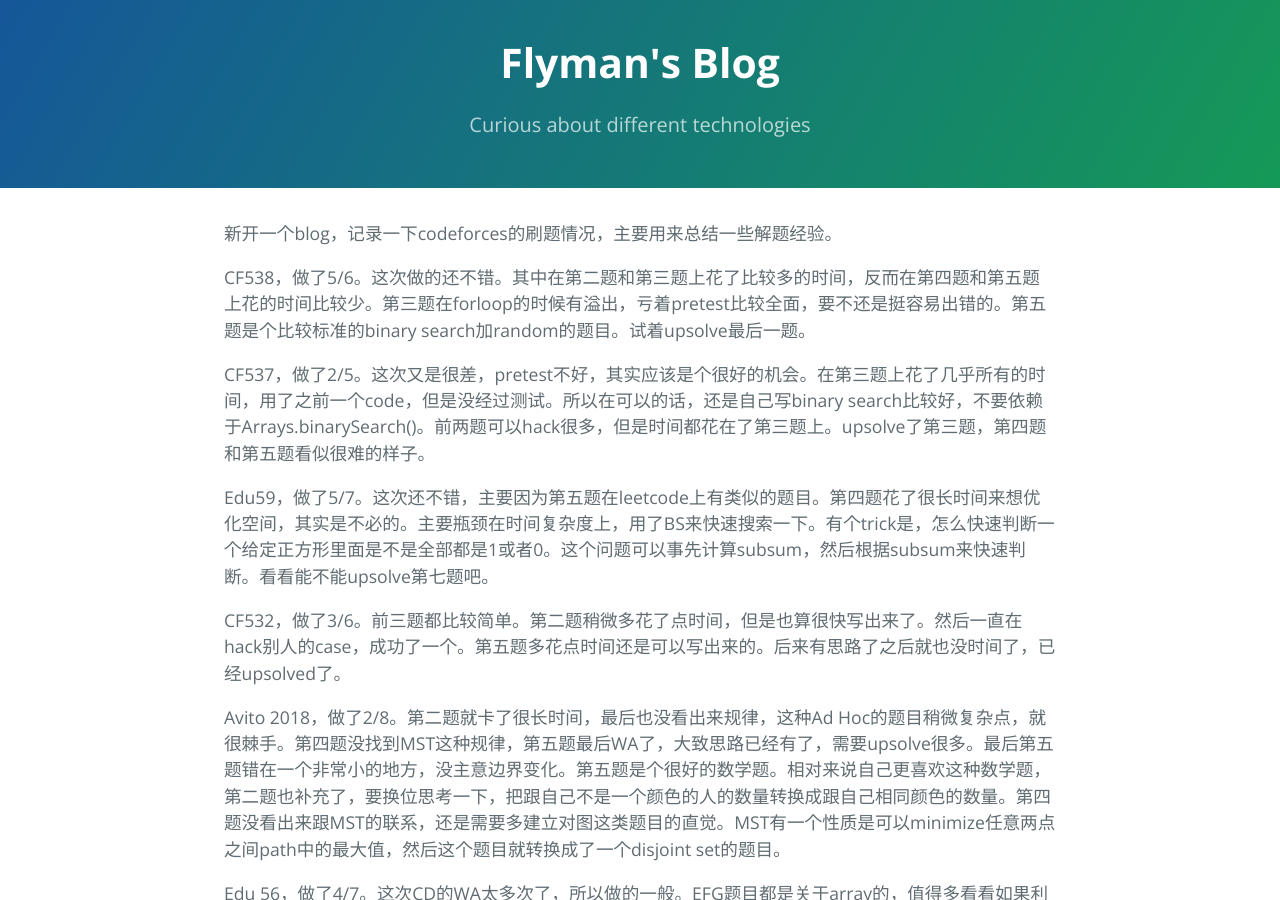
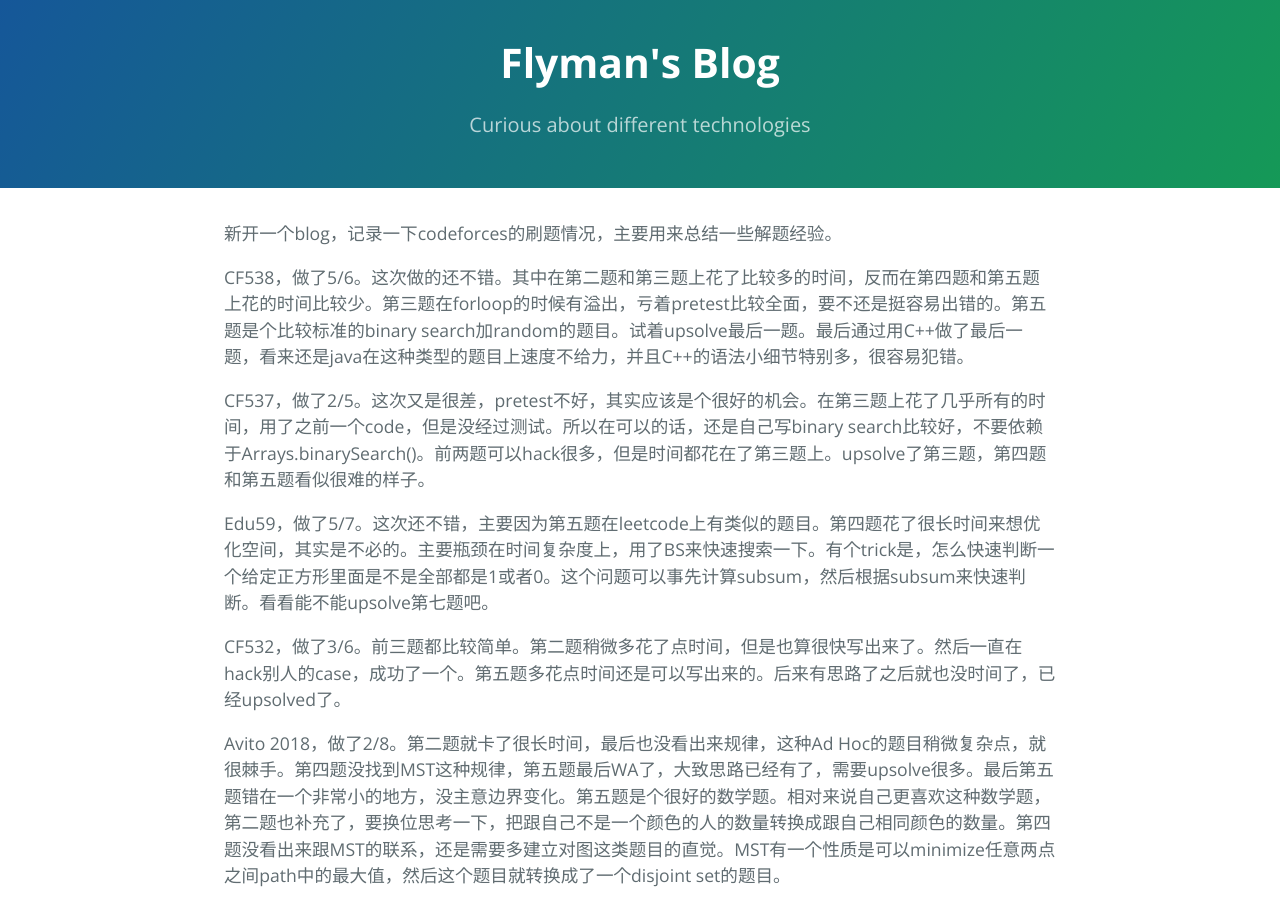
Before and after one commit to flyman3046/flyman3046.github.io, a Jekyll site: the page built from _posts/2018-09-20-cf_learning_notes.markdown, in a window 1280 px wide and 900 px high. Built offline with Jekyll 4.4.1, drawn with Linux system fonts in a browser that asks for light colours.

Commit message:
upsolve 538

```diff
--- a/_posts/2018-09-20-cf_learning_notes.markdown
+++ b/_posts/2018-09-20-cf_learning_notes.markdown
@@ -7,7 +7,7 @@
 
 新开一个blog，记录一下codeforces的刷题情况，主要用来总结一些解题经验。
 
-CF538，做了5/6。这次做的还不错。其中在第二题和第三题上花了比较多的时间，反而在第四题和第五题上花的时间比较少。第三题在forloop的时候有溢出，亏着pretest比较全面，要不还是挺容易出错的。第五题是个比较标准的binary search加random的题目。试着upsolve最后一题。
+CF538，做了5/6。这次做的还不错。其中在第二题和第三题上花了比较多的时间，反而在第四题和第五题上花的时间比较少。第三题在forloop的时候有溢出，亏着pretest比较全面，要不还是挺容易出错的。第五题是个比较标准的binary search加random的题目。试着upsolve最后一题。最后通过用C++做了最后一题，看来还是java在这种类型的题目上速度不给力，并且C++的语法小细节特别多，很容易犯错。
 
 CF537，做了2/5。这次又是很差，pretest不好，其实应该是个很好的机会。在第三题上花了几乎所有的时间，用了之前一个code，但是没经过测试。所以在可以的话，还是自己写binary search比较好，不要依赖于Arrays.binarySearch()。前两题可以hack很多，但是时间都花在了第三题上。upsolve了第三题，第四题和第五题看似很难的样子。
 
```
Also changed, not shown: 1 other file.
